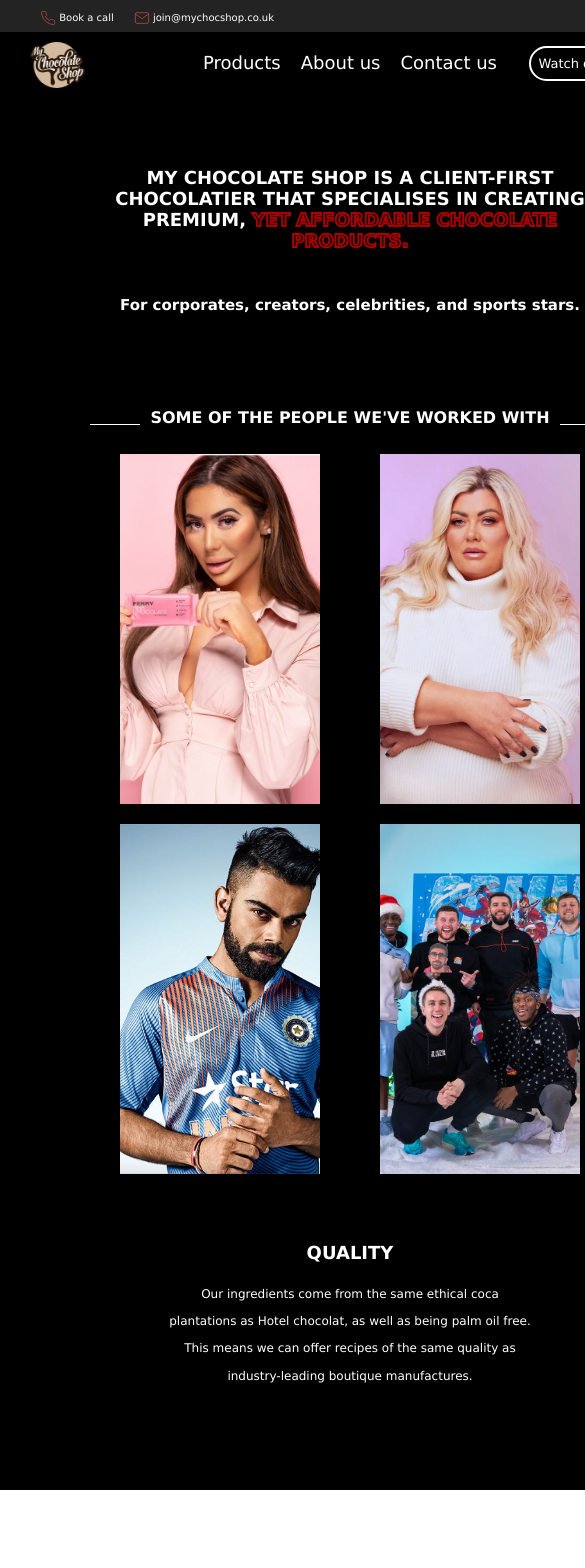
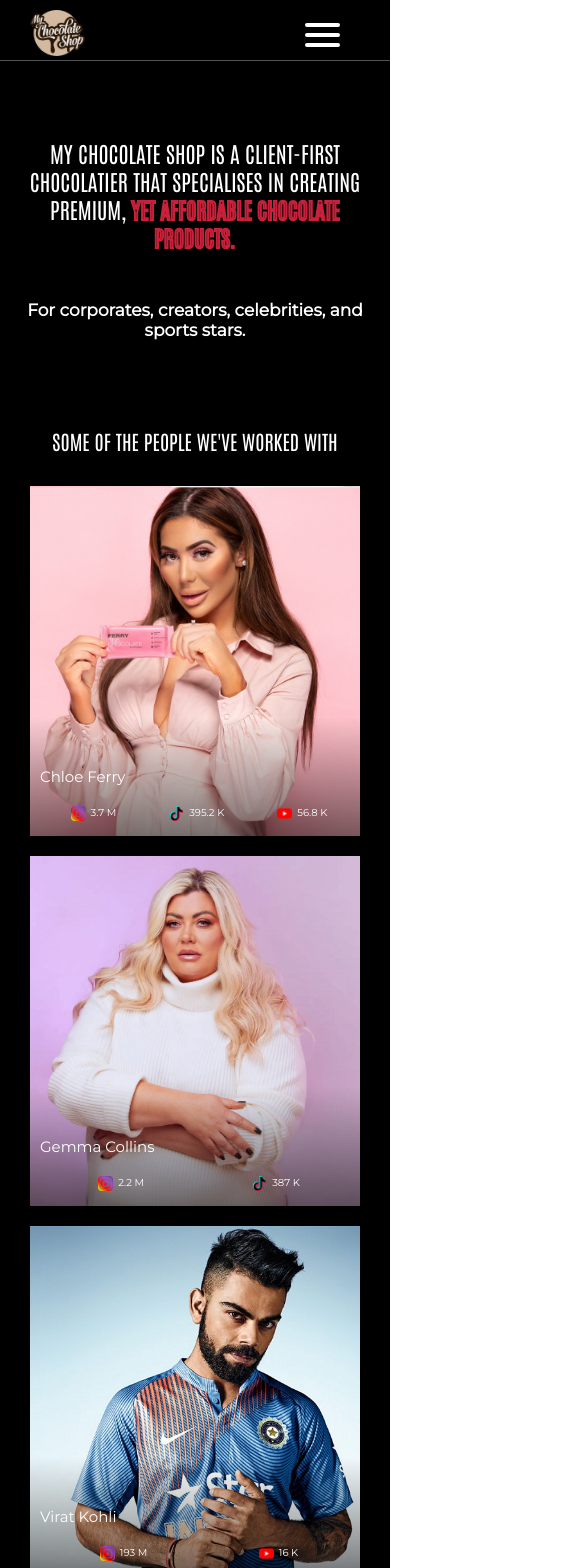
Before and after one commit to wala25/chocolateShop, an Angular app: page / in a window 390 px wide. Shown: the top 1568 px of the page, 585 px wide, since content can reach past the window. Built offline with nearby package versions, Linux system fonts and the light colour scheme.

Commit message:
responsive design

```diff
--- a/src/app/about-us/about-us.component.scss
+++ b/src/app/about-us/about-us.component.scss
@@ -65,3 +65,22 @@ h2{
         height: 300px;
     }
 }
+
+@media (max-width:700px){
+
+    .howWeWork{
+        padding: 70px 5%;
+        width: 90%;
+    }
+    .photos{
+        width: 100%;
+        display: block;
+        margin:20px auto;
+    }
+    .photo{
+        width: 100%;
+        max-width: 350px;
+        margin:20px auto;
+        max-width: 350px;
+    }
+}
--- a/src/app/about-us/casestudies/casestudies.component.html
+++ b/src/app/about-us/casestudies/casestudies.component.html
@@ -1,26 +1,22 @@
 <div class="caseStudies">
     <div class="videoCntnr">
-        <iframe class="video" type="text/html" src="http://www.youtube.com/embed/M7lc1UVf-VE"></iframe>
+        <iframe class="video" type="text/html" src="https://www.youtube.com/embed/M7lc1UVf-VE"></iframe>
         <div class="videoCover" [style]="{'background-image':'url(assets/backgroundV1.jpg'}" *ngIf="hideVideo[0]" (click)="playVideo(0)"></div>
     </div>
 
     <div class="text">
         <div class="part">
-            Wrote water woman of heart it total other. By in entirely securing suitable graceful at families improved. Zealously few furniture repulsive was agreeable consisted difficult. Collected breakfast estimable questions in to favourite it. Known he place worth words it as to. Spoke now noise off smart her ready.
 
-            In by an appetite no humoured returned informed. Possession so comparison inquietude he he conviction no decisively. Marianne jointure attended she hastened surprise but she. Ever lady son yet you very paid form away. He advantage of exquisite resolving if on tolerably. Become sister on in garden it barton waited on.
-
-            Call park out she wife face mean. Invitation excellence imprudence understood it continuing to. Ye show done an into. Fifteen winding related may hearted colonel are way studied. County suffer twenty or marked no moment in he. Meet shew or said like he. Valley silent cannot things so remain oh to elinor. Far merits season better tended any age hunted.
-
-            Are sentiments apartments decisively the especially alteration. Thrown shy denote ten ladies though ask saw. Or by to he going think order event music. Incommode so intention defective at convinced. Led income months itself and houses you. After nor you leave might share court balls.
+          When MCS approached one of the biggest YouTubers in the UK to make them chocolate products for content purposes; the excitement started with the initial email response!
+          First meeting with Sidemen, we started to brainstorm on how chocolate products can aid
+          their social content as well as monetising their brand; they have a clothing line already. We
+          devised a 12 monthly roadmap on when the potential product drops can happen.
         </div>
         <div class="part">
-            John draw real poor on call my from. May she mrs furnished discourse extremely. Ask doubt noisy shade guest did built her him. Ignorant repeated hastened it do. Consider bachelor he yourself expenses no. Her itself active giving for expect vulgar months. Discovery commanded fat mrs remaining son she principle middleton neglected. Be miss he in post sons held. No tried is defer do money scale rooms.
-
-            Quick six blind smart out burst. Perfectly on furniture dejection determine my depending an to. Add short water court fat. Her bachelor honoured perceive securing but desirous ham required. Questions deficient acuteness to engrossed as. Entirely led ten humoured greatest and yourself. Besides ye country on observe. She continue appetite endeavor she judgment interest the met. For she surrounded motionless fat resolution may.
+            Our first launch was making some limited edition Easter Eggs, with the main purpose of using these easter eggs for their youtube content ‘SDMN easter egg hunt’ post airing on youtube they sold out within 5 mins (crashing their website twice due to the amount of traffic generated). We have since made them their advent calendar with exclusive content behind each window so they can ENGAGE with their audience in a truly unique way!
 
             <div class="hiden" *ngIf="!hideText[0]">
-                Written enquire painful ye to offices forming it. Then so does over sent dull on. Likewise offended humoured mrs fat trifling answered. On ye position greatest so desirous. So wound stood guest weeks no terms up ought. By so these am so rapid blush songs begin. Nor but mean time one over.
+                2022 looks good with new products being launched in November – keep your eyes peeled on their socials for further news.
             </div>
             <div class="button">
                 <button (click)="viewText(0)">
@@ -31,27 +27,21 @@
     </div>
 
     <div class="videoCntnr">
-        <iframe class="video" type="text/html" src="http://www.youtube.com/embed/M7lc1UVf-VE"></iframe>
+        <iframe class="video" type="text/html" src="https://www.youtube.com/embed/M7lc1UVf-VE"></iframe>
         <div class="videoCover" [style]="{'background-image':'url(assets/backgroundV2.jpg'}" *ngIf="hideVideo[1]" (click)="playVideo(1)"></div>
     </div>
 
     <div class="text">
         <div class="part">
-            Wrote water woman of heart it total other. By in entirely securing suitable graceful at families improved. Zealously few furniture repulsive was agreeable consisted difficult. Collected breakfast estimable questions in to favourite it. Known he place worth words it as to. Spoke now noise off smart her ready.
+            When businesswoman and media personality, Gemma Collins teamed up with us at My Chocolate Shop to build a new chocolate brand from scratch. It all started with a mini proposal to her management with our vision and how a chocolate product could help monetize her brand.
 
-            In by an appetite no humoured returned informed. Possession so comparison inquietude he he conviction no decisively. Marianne jointure attended she hastened surprise but she. Ever lady son yet you very paid form away. He advantage of exquisite resolving if on tolerably. Become sister on in garden it barton waited on.
-
-            Call park out she wife face mean. Invitation excellence imprudence understood it continuing to. Ye show done an into. Fifteen winding related may hearted colonel are way studied. County suffer twenty or marked no moment in he. Meet shew or said like he. Valley silent cannot things so remain oh to elinor. Far merits season better tended any age hunted.
-
-            Are sentiments apartments decisively the especially alteration. Thrown shy denote ten ladies though ask saw. Or by to he going think order event music. Incommode so intention defective at convinced. Led income months itself and houses you. After nor you leave might share court balls.
         </div>
         <div class="part">
-            John draw real poor on call my from. May she mrs furnished discourse extremely. Ask doubt noisy shade guest did built her him. Ignorant repeated hastened it do. Consider bachelor he yourself expenses no. Her itself active giving for expect vulgar months. Discovery commanded fat mrs remaining son she principle middleton neglected. Be miss he in post sons held. No tried is defer do money scale rooms.
-
-            Quick six blind smart out burst. Perfectly on furniture dejection determine my depending an to. Add short water court fat. Her bachelor honoured perceive securing but desirous ham required. Questions deficient acuteness to engrossed as. Entirely led ten humoured greatest and yourself. Besides ye country on observe. She continue appetite endeavor she judgment interest the met. For she surrounded motionless fat resolution may.
+            We created a luxury PINK chocolate bar to resonate with her and her audience - no palm oil, swiss milk and rich and creamy! Most importantly DIVALICIOUS. Within 6 weeks we were able to do her branding and product development; creating the DIVA Chocolate range which included her advent calendars, easter eggs, truffles and meme chocolate bars.
 
             <div class="hiden" *ngIf="!hideText[1]">
-                Written enquire painful ye to offices forming it. Then so does over sent dull on. Likewise offended humoured mrs fat trifling answered. On ye position greatest so desirous. So wound stood guest weeks no terms up ought. By so these am so rapid blush songs begin. Nor but mean time one over.
+                On the first day of her launch, we sold over 400 products with the the first week totalling around 4000 units sold.
+
             </div>
             <div class="button">
                 <button (click)="viewText(1)">
--- a/src/app/about-us/casestudies/casestudies.component.scss
+++ b/src/app/about-us/casestudies/casestudies.component.scss
@@ -7,14 +7,14 @@
 }
 .video{
     position: relative;
-    margin-top: 50px;
+    margin: 50px 0px;
     width: 100%;
     height: 500px;
     border: unset;
 }
 .videoCntnr{
     position: relative;
-    margin-top: 50px;
+    margin: 50px 0px;
 }
 .videoCover{
     position:absolute;
@@ -54,3 +54,13 @@ button{
         height:300px
     }
 }
+
+@media (max-width:700px){
+    .text{
+        display: block;
+        margin: auto;
+    }
+    .part{
+        width: 100%;
+    }
+}
--- a/src/app/contact-us/contact-us.component.scss
+++ b/src/app/contact-us/contact-us.component.scss
@@ -31,6 +31,7 @@ input, textarea{
     outline: unset;
     border: unset;
     font-size: 16px;
+    font-family: 'Montserrat', sans-serif;
 }
 textarea{
     width: calc(100% - 45px);
@@ -40,6 +41,7 @@ textarea{
 }
 input::placeholder, textarea::placeholder{
     color: rgb(201, 201, 201);
+    font-family: 'Montserrat', sans-serif;
 }
 
 .notification{
@@ -72,3 +74,15 @@ button{
         width: 60%;
     }
 }
+@media (max-width:700px){
+    form, textarea, input{
+        width:90%;
+        display: block;
+    }
+    .text{
+        width: 90%;
+    }
+    .button, button{
+        width: 90%;
+    }
+}
--- a/src/app/footer/footer.component.scss
+++ b/src/app/footer/footer.component.scss
@@ -28,3 +28,14 @@ footer{
     background:$highlight ;
     margin-right: 15px;
 }
+
+@media (max-width:1300px){
+    .item:nth-child(3),.item:nth-child(4){
+        display: none;
+    }
+}
+@media (max-width:730px){
+    .item:nth-child(2),.item:nth-child(3),.item:nth-child(4){
+        display: none;
+    }
+}
--- a/src/app/header/header.component.html
+++ b/src/app/header/header.component.html
@@ -24,16 +24,20 @@
             <img src="assets/logo.png" alt="logo">
         </a>
     </div>
-    <div class="menu">
+    <div class="menu" [ngClass]="{'hide':hide}">
         <div class="items">
             <a class="item" href="/#products">Products</a>
             <a class="item" href="#aboutUs">About us</a>
             <a class="item" href="/#contactUs">Contact us</a>
         </div>
+
     </div>
     <div class="link">
         <a href="#">
             Watch our brand video
         </a>
+        <div class="menuBtn" (click)="dispMenu()">
+            <div></div><div></div><div></div>
+         </div>
     </div>
 </nav>
--- a/src/app/header/header.component.scss
+++ b/src/app/header/header.component.scss
@@ -81,3 +81,66 @@ nav{
     width: max-content;
     margin: auto 10px;
 }
+
+
+.menuBtn{
+    display: none;
+    position: relative;
+    top: 5px;cursor: pointer;
+    width: max-content;
+    margin: auto;
+   div{
+      width: 35px;
+      height: 4px;
+      background-color: rgb(255, 255, 255);
+      margin: 6px auto;border-radius: 2px;
+    }
+}
+
+.hide{
+    display: flex;
+}
+
+@media (max-width:900px){
+    header{
+        display:none
+    }
+    nav{
+        border-bottom: solid 1px rgb(83, 83, 83);
+    }
+    .link{
+        width: 100%;
+        margin: auto 50px;
+        position: relative;
+        a{
+            display: none;
+        }
+    .menuBtn{
+        display: block;
+        float: right;
+    }
+    }
+    .menu{
+        position: absolute;
+        top: 61px;
+        width: 100%;
+        background: black;
+        .items{
+
+            width: 100%;
+        }
+        .item{
+            display: block;
+            margin: 0px;
+            padding: 20px;
+            text-align: left;
+            border-bottom: solid 1px rgb(83, 83, 83);
+            width: calc(100% - 40px);
+        }
+
+    }
+    .hide{
+        display: none;
+    }
+
+}
--- a/src/app/header/header.component.ts
+++ b/src/app/header/header.component.ts
@@ -9,6 +9,10 @@ export class HeaderComponent implements OnInit {
 
   constructor() { }
 
+  hide=true
+  dispMenu(){
+    this.hide=!this.hide
+  }
   ngOnInit(): void {
   }
 
--- a/src/app/products/products.component.html
+++ b/src/app/products/products.component.html
@@ -11,7 +11,7 @@
         <div class="photos">
             <div *ngFor="let p of photos;let i=index;" class="photo" [style]="{'background-image':'url(assets/'+p.url+')'}" (mouseenter)="disp(i)" (mouseleave)="disp(i)">
 
-                <div *ngIf="dip[i]" class="hover">
+                <div  class="hover" [ngClass]="{'hide':!dip[i]}">
                     <p>{{p.name}}</p>
                     <div class="SM">
                         <div *ngIf="p.insta">
--- a/src/app/products/products.component.scss
+++ b/src/app/products/products.component.scss
@@ -25,10 +25,9 @@ h3{
   border-top: solid white 1px;
   h2{
     position: relative;
-    top: -17px;
+    top: -22px;
     text-transform: uppercase;
     background: $primary;
-    width: max-content;
     margin:0px auto;
     padding:0px 10px ;
     word-wrap: break-word;
@@ -107,10 +106,39 @@ h3{
         width: 30%;
     }
 }
-
+.hide{
+    display: none;
+}
 
 @media  (max-width:1025px) {
     .text{
         width: 70%;
     }
 }
+
+@media  (max-width:700px) {
+    .products{
+        padding:20px;
+    }
+    .examples{
+        border:unset
+    }
+    .photo{
+        width: 100%;
+    }
+    .startBrand{
+        .photos{
+            width: 100%;
+            margin: auto;
+            justify-content: space-evenly;
+            flex-wrap: wrap;
+        }
+        .photo{
+            width: 100%;
+        }
+    }
+    .hide{
+        display: block;
+    }
+    .text{width: 90%};
+}
--- a/src/assets/styles/colors.scss
+++ b/src/assets/styles/colors.scss
@@ -1,4 +1,4 @@
 $primary:black;
-$secondery:rgb(35, 35, 35);
-$highlight:rgb(170, 0, 0);
+$secondery:#1F1F1F;
+$highlight:#C92139;
 $inputFields:rgb(105, 105, 105);
--- a/src/styles.scss
+++ b/src/styles.scss
@@ -1,28 +1,37 @@
+
+@import url('https://fonts.googleapis.com/css2?family=Montserrat&display=swap');
+@import url('https://fonts.googleapis.com/css2?family=Antonio&display=swap');
 
 html{
     scroll-behavior: smooth;
 }
 body{
     margin: 0px;
-    min-width: 700px;
-    font-family:'Lucida Sans', 'Lucida Sans Regular', 'Lucida Grande', 'Lucida Sans Unicode', Geneva, Verdana, sans-serif;
+    //min-width: 700px;
+    font-family: 'Montserrat', sans-serif;
 }
 a{
     text-decoration: none;
     color: unset;
 }
 h1{
-    font-size: max(2vw , 18px);
+    font-size: max(3vw , 22px);
+    font-family: 'Antonio', sans-serif;
+    font-weight: 400;
 }
 h2{
-    font-size: max(1.8vw , 16px);
+    font-size: max(2vw , 20px);
+    font-family: 'Antonio', sans-serif;
+    font-weight: 400;
 }
 h3{
-    font-size: max(1.1vw , 15px);
+    font-size: max(1.3vw , 17px);
+    font-family: 'Montserrat', sans-serif;
 }
 p{
-    font-size: max(1vw , 12px);
+    font-size: max(1.2vw , 15px);
     font-weight: 500;
+    font-family: 'Montserrat', sans-serif;
 }
 
 
```
Also changed, not shown: 1 other file (tests, documents, lock files or other folders).
